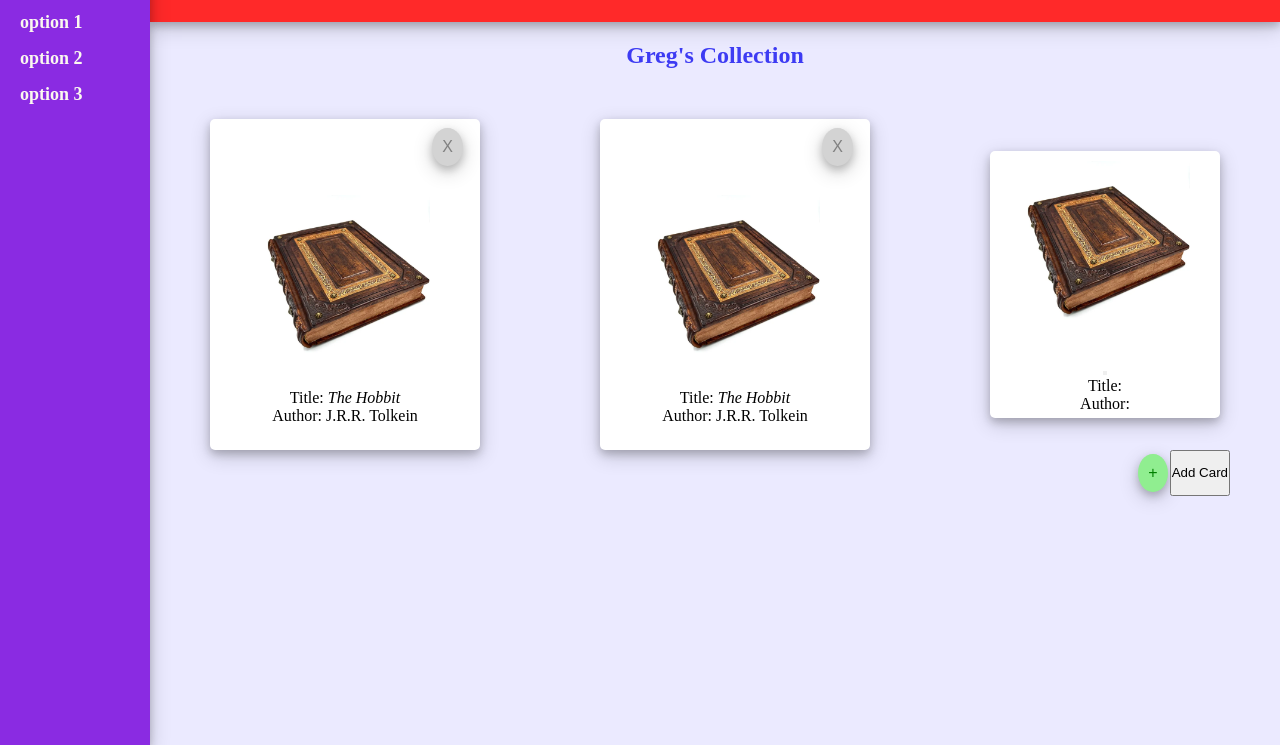
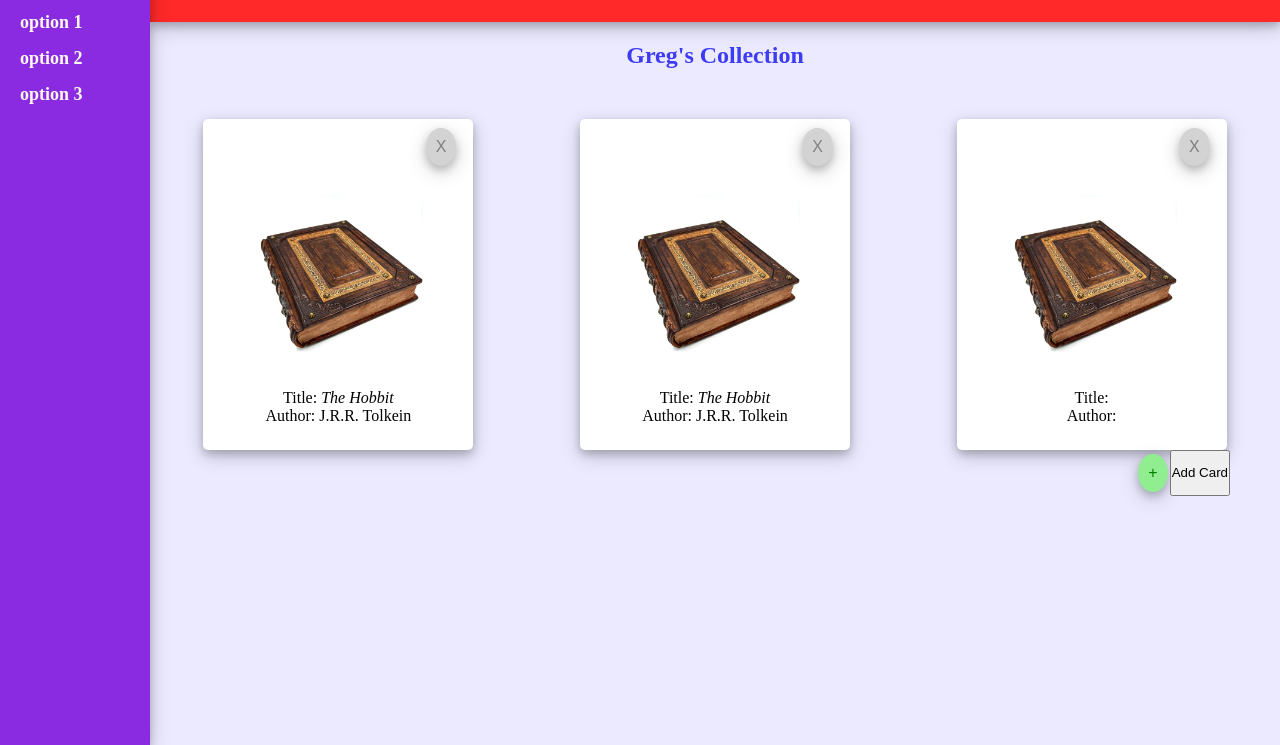
Before and after one commit to Gcraft13/LibraryApp, a plain HTML site: page index.html in a window 1280 px wide. Both pictures are taken after a click on the button "Add Card". Shown: the part 55-800 px from the top of the page. Drawn offline with Linux system fonts and the light colour scheme.

Commit message:
work on coding to generate new card. Need to fix delete card function onclick on delete button

```diff
--- a/script.js
+++ b/script.js
@@ -6,6 +6,8 @@ const deleteBtnSection = document.querySelector(".delete-button");
 const dialog = document.querySelector("dialog");
 const removeBtn = document.getElementById("close");
 const cardsSpace = document.querySelector(".cards");
+
+//Generating a new book card
 
 //delete book
 function deleteBook() {
@@ -84,28 +86,39 @@ function addBooktoLibrary(book) {
 
 addBooktoLibrary(Hobbit);
 
-//Generating a new book card
-
 function generateCard() {
   const newDiv = document.createElement("div");
+  const newDiv2 = document.createElement("div");
+  const newSpan = document.createElement("span");
+
+  //Creating a new book card
+  newDiv.classList.add("card-one");
+  cardsSpace.appendChild(newDiv);
+
+  // //adding new Delete Button Div and Delete Button
+  newDiv2.classList.add("delete-button");
+  // const newDeleteButton = document.createElement("button");
+  // newDeleteButton.innerHTML = "X";
+  // newDeleteButton.classList.add(".delete");
+  newSpan.innerHTML = "<button class=delete onclick=deleteBook()>X</button>";
+  newDiv2.appendChild(newSpan);
+  newDiv.appendChild(newDiv2);
+
+  //Adding new Card Info div
+  const newCardInfo = document.createElement("div");
+  newCardInfo.classList.add("card-info");
+  newDiv.appendChild(newCardInfo);
+  //adding new Image
   const newImg = document.createElement("img");
-  const newButton = document.createElement("button");
-  const newDeleteBtnSpace = document.createElement("div");
+  newCardInfo.appendChild(newImg);
+  newImg.src = "./Images/book.png";
 
-  cardsSpace.appendChild(newDiv);
-  newDiv.classList.add("card-one");
+  // //add new paragraph content elements
 
-  //add new card content elements
-  newDiv.appendChild(newImg);
-  newDiv.appendChild(newDeleteBtnSpace);
-  newDiv.appendChild(newButton);
-  newImg.src = "./Images/book.png";
-  newDeleteBtnSpace.classList.add(".delete-button");
-  newButton.classList.add(".delete");
   const p1 = document.createElement("p");
   const p2 = document.createElement("p");
   p1.innerHTML = "Title:";
   p2.innerHTML = "Author: ";
-  newDiv.appendChild(p1);
-  newDiv.appendChild(p2);
+  newCardInfo.appendChild(p1);
+  newCardInfo.appendChild(p2);
 }
--- a/styles.css
+++ b/styles.css
@@ -64,6 +64,7 @@
   justify-content: space-around;
   align-items: center;
   margin-top: 50px;
+  flex-wrap: wrap;
 }
 
 .card-one {
```
